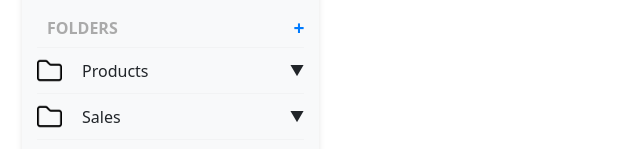
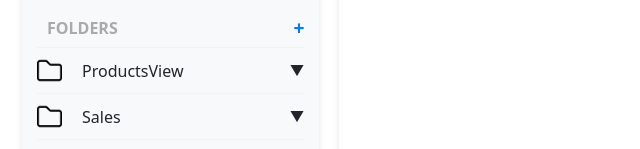
Before and after one commit to RaihanaMuiza/innovatehub, a Vue app: page / in a window 1280 px wide. Shown: the part 291-440 px from the top of the page, without its empty margins (0-640 px from the left). Built offline with nearby package versions, Linux system fonts and the light colour scheme.

Commit message:
initiate the content.vue page

```diff
--- a/src/App.vue
+++ b/src/App.vue
@@ -1,21 +1,19 @@
 <template>
   <div class="container-fluid">
     <Navbar @menuSelected="changeView" />
-    <!-- <Content :currentView="currentView" /> -->
+    <Content :currentView="currentView"  />
   </div>
 </template>
 
 <script>
 import Navbar from "@/components/Navbar.vue";
-// import Content from "@/components/Content.vue";
-// import Products from "@/views/Products.vue";
+import Content from "@/components/Content.vue";
 
 export default {
   name: "App",
   components: {
     Navbar,
-    // Content,
-    // Products
+    Content,
   },
   data() {
     return {
@@ -24,18 +22,30 @@ export default {
   },
   methods: {
     changeView(view) {
-      if (view === "Products") {
-        this.currentView = "Products";
-      }
-      // Add cases for other views here
+      console.log("current view",view);
+      this.currentView = view; // Update the current view
     },
   },
 };
 </script>
 
 <style>
+/* Flexbox layout for Navbar and Content */
 .container-fluid {
   display: flex;
-  height: 100vh;
+  height: 100vh; /* Full screen height */
+  overflow: hidden; /* Prevent scrolling issues */
+}
+
+.navbar-container {
+  width: 20%; /* Navbar takes 20% of the screen width */
+  height: 100%; /* Full screen height */
+  overflow-y: auto; /* Enable scrolling for long content */
+}
+
+.content-container {
+  flex-grow: 1; /* Content takes the remaining 80% of the width */
+  height: 100%; /* Full screen height */
+  overflow-y: auto; /* Enable scrolling for content */
 }
 </style>
--- a/src/components/Content.vue
+++ b/src/components/Content.vue
@@ -5,9 +5,14 @@
 </template>
 
 <script>
+import ProductsView from "@/views/Products.vue"; // Import the Products component
+
 export default {
   name: "Content-section",
-  props: ["currentView"],
+  props: ["currentView"], // Dynamically load content based on this prop
+  components: {
+    ProductsView, // Register the Products component for dynamic loading
+  },
 };
 </script>
 
--- a/src/components/Navbar.vue
+++ b/src/components/Navbar.vue
@@ -56,7 +56,7 @@
 
         <div v-for="folder in folders" :key="folder.name">
           <!-- Folder Item -->
-          <div class="folder-item">
+          <div class="folder-item" @click="$emit('menuSelected',  folder.name)">
             <img src="@/assets/folder.png" alt="Folder Icon" class="menu-icon" />
             <span class="menu-text">{{ folder.name }}</span>
             <span
@@ -117,7 +117,7 @@
         trialDays: 7, // Dynamic trial days
         folders: [
           {
-            name: "Products",
+            name: "ProductsView",
             expanded: false,
             subItems: ["Roadmap", "Feedback", "Performance", "Team", "Analytics"],
           },
@@ -138,10 +138,7 @@
     },
     methods: {
       toggleFolder(folder) {
-        console.log("folder", folder);
-        console.log("e", folder.expanded);
         folder.expanded = !folder.expanded;
-        console.log("e1", folder.expanded);
       },
       addSubItem(folder) {
         folder.subItems.push("New Sub-Item");
--- a/src/views/Products.vue
+++ b/src/views/Products.vue
@@ -13,6 +13,6 @@
 
 <script>
 export default {
-  name: "Product-view",
+  name: "ProductsView",
 };
 </script>
```
